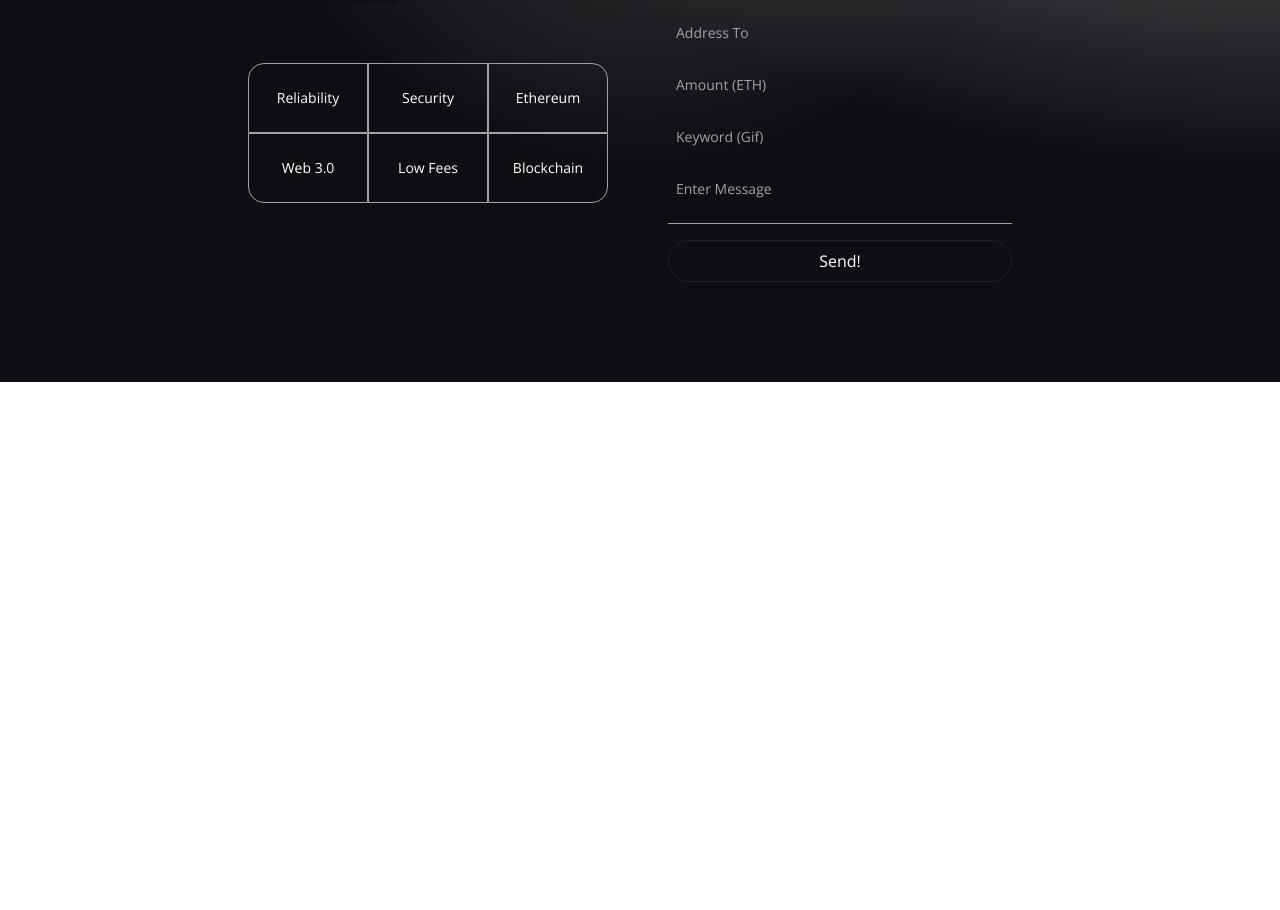
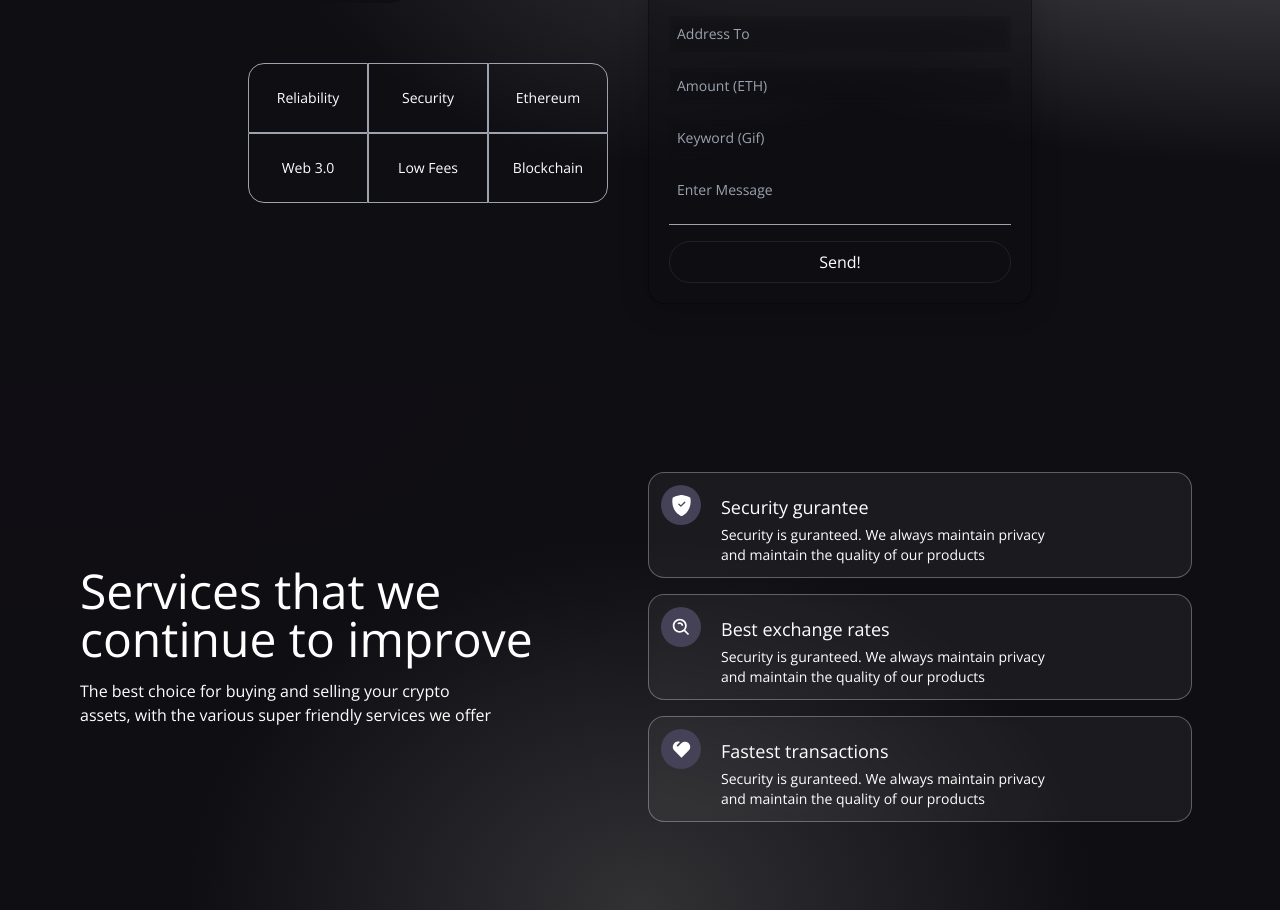
Before and after one commit to Roeck/Therion, a React (Vite) app in the folder client/: page / in a window 1280 px wide. Shown: the part 365-1275 px from the top of the page. Before the commit the page ends 800 px from the top, so only its background shows below. Built offline with nearby package versions, Linux system fonts and the light colour scheme.

Commit message:
Services component with styles

```diff
--- a/client/src/App.jsx
+++ b/client/src/App.jsx
@@ -1,4 +1,4 @@
-import { Navbar, Welcome } from './components/index';
+import { Navbar, Welcome, Services } from './components/index';
 
 const App = () => {
   return (
@@ -7,6 +7,7 @@
         <Navbar />
         <Welcome />
       </div>
+        <Services />
     </div>
   )
 }
--- /dev/null
+++ b/client/src/components/Services.jsx
@@ -0,0 +1,59 @@
+import React from "react";
+import { BsShieldFillCheck } from "react-icons/bs";
+import { BiSearchAlt } from "react-icons/bi";
+import { RiHeart2Fill } from "react-icons/ri";
+
+const ServiceCard = ({ color, title, icon, subtitle }) => (
+  <div className="flex flex-row justify-start items-start white-glassmorphism p-3 m-2 cursor-pointer hover:shadow-xl">
+    <div className={`w-10 h-10 rounded-full flex justify-center items-center ${color}`}>
+      {icon}
+    </div>
+    <div className="ml-5 flex flex-col flex-1">
+      <h3 className="mt-2 text-white text-lg">{title}</h3>
+      <p className="mt-1 text-white text-sm md:w-9/12">
+        {subtitle}
+      </p>
+    </div>
+  </div>
+);
+
+const Services = () => (
+  <div className="flex w-full justify-center items-center gradient-bg-services">
+    <div className="flex mf:flex-row flex-col items-center justify-between md:p-20 py-12 px-4">
+      <div className="flex-1 flex flex-col justify-start items-start">
+        <h1 className="text-white text-3xl sm:text-5xl py-2">
+          Services that we
+          <br />
+          continue to improve
+        </h1>
+        <p className="text-left my-2 text-white font-light md:w-9/12 w-11/12 text-base">
+          The best choice for buying and selling your crypto assets, with the
+          various super friendly services we offer
+        </p>
+      </div>
+
+      <div className="flex-1 flex flex-col justify-start items-center">
+        <ServiceCard
+          color="bg-[#454157]"
+          title="Security gurantee"
+          icon={<BsShieldFillCheck fontSize={21} className="text-white" />}
+          subtitle="Security is guranteed. We always maintain privacy and maintain the quality of our products"
+        />
+        <ServiceCard
+          color="bg-[#454157]"
+          title="Best exchange rates"
+          icon={<BiSearchAlt fontSize={21} className="text-white" />}
+          subtitle="Security is guranteed. We always maintain privacy and maintain the quality of our products"
+        />
+        <ServiceCard
+          color="bg-[#454157]"
+          title="Fastest transactions"
+          icon={<RiHeart2Fill fontSize={21} className="text-white" />}
+          subtitle="Security is guranteed. We always maintain privacy and maintain the quality of our products"
+        />
+      </div>
+    </div>
+  </div>
+);
+
+export default Services;
--- a/client/src/components/Welcome.jsx
+++ b/client/src/components/Welcome.jsx
@@ -36,7 +36,7 @@
     <div className="flex w-full justify-center items-center">
       <div className="flex mf:flex-row flex-col items-start justify-between md:p-20 py-12 px-4">
         <div className="flex flex-1 justify-start items-start flex-col mf:mr-10">
-          <h1 className="text-3xl sm:text-5xl text-white text-gradient py-1">
+          <h1 className="text-3xl sm:text-5xl text-white py-1">
             Share crypto <br /> worldwide
           </h1>
           <p className="text-left mt-5 text-white font-light md:w-9/12 w-11/12 text-base">
@@ -91,7 +91,7 @@
               </div>
             </div>
             </div>
-            <div className="p-5 sm:w-96 w-full flex flex-col justify-start items-center blue-glassmorphism">
+            <div className="p-5 sm:w-96 w-full flex flex-col justify-start items-center grey-glassmorphism">
                 <Input placeholder="Address To" name="addressTo" type="text" handleChange={handleChange} />
                 <Input placeholder="Amount (ETH)" name="amount" type="number" handleChange={handleChange} />
                 <Input placeholder="Keyword (Gif)" name="keyword" type="text" handleChange={handleChange} />
--- a/client/src/components/index.js
+++ b/client/src/components/index.js
@@ -1,3 +1,4 @@
 export { default as Loader } from "./Loader";
 export { default as Navbar } from './Navbar';
 export { default as Welcome } from './Welcome';
+export { default as Services } from "./Services";
--- a/client/src/index.css
+++ b/client/src/index.css
@@ -22,7 +22,7 @@
 }
 
 .grey-glassmorphism {
-  background: #24242466;
+  background: #0f0e136e;
   border-radius: 16px;
   box-shadow: 0 4px 30px rgba(0, 0, 0, 0.2);
   backdrop-filter: blur(5px);
@@ -30,11 +30,25 @@
   border: 1px solid rgba(0, 0, 0, 0.3);
 }
 
+.white-glassmorphism {
+  background: rgba(255, 255, 255, 0.05);
+  border-radius: 16px;
+  backdrop-filter: blur(5px);
+  -webkit-backdrop-filter: blur(5px);
+  border: 1px solid rgba(255, 255, 255, 0.3);
+}
 
 
 .eth-card {
- background: rgb(153,153,153);
-background: linear-gradient(219deg, rgba(153,153,153,0.76234243697479) 0%, rgba(16,14,20,0.5830707282913166) 51%, rgba(16,14,20,0.4990371148459384) 100%);
+ background: #999999;
+ background: linear-gradient(219deg, #999999c2 0%, #100e1495 51%, #100e147f 100%);
+}
+
+.gradient-bg-services {
+  background-color:#0f0e13;
+  background-image:
+    radial-gradient(at 0% 0%, #100e14 0, transparent 50%),
+    radial-gradient(at 50% 100%, #6161616b 0%, transparent 50%);
 }
 
 @tailwind base;
```
